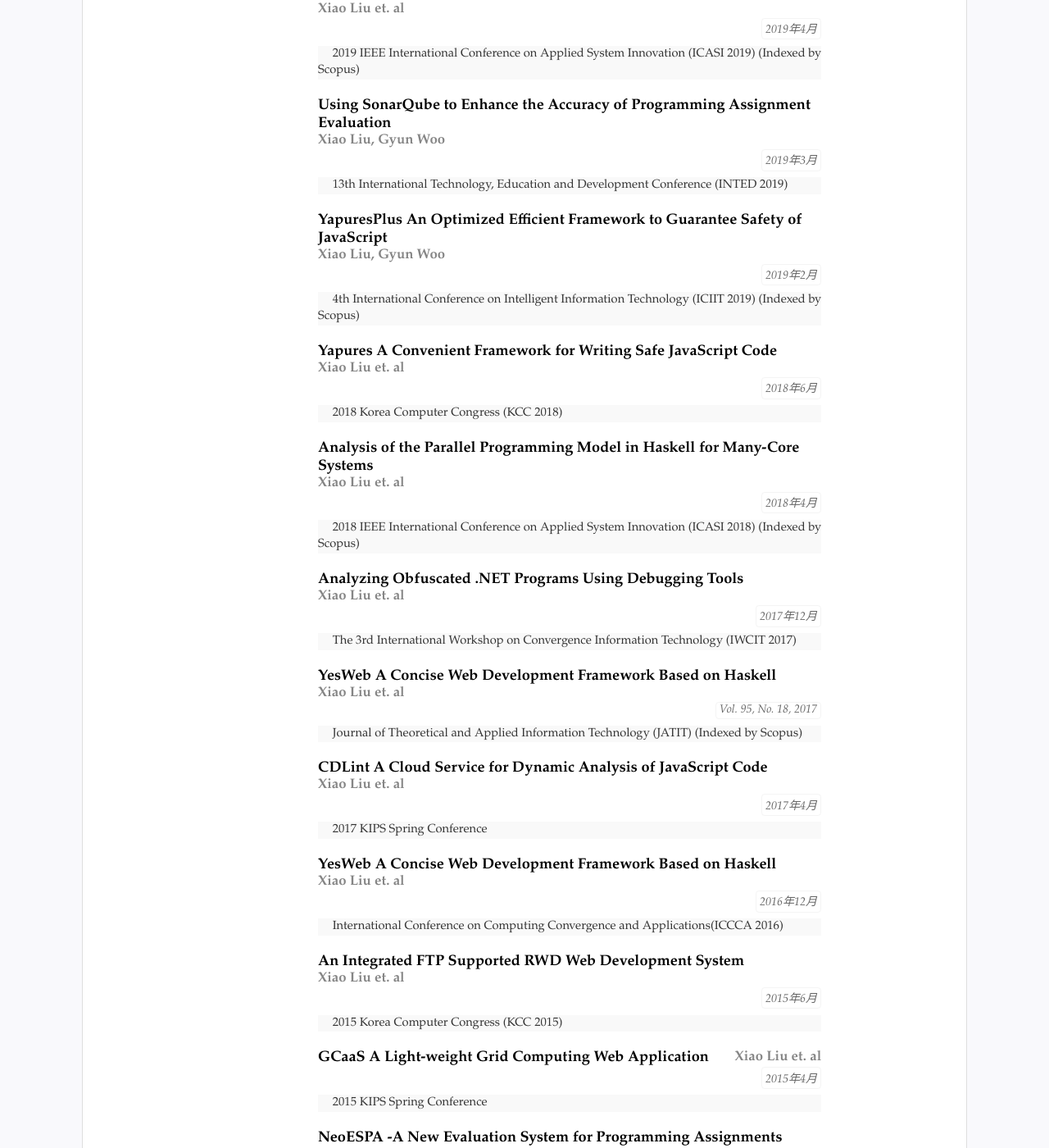
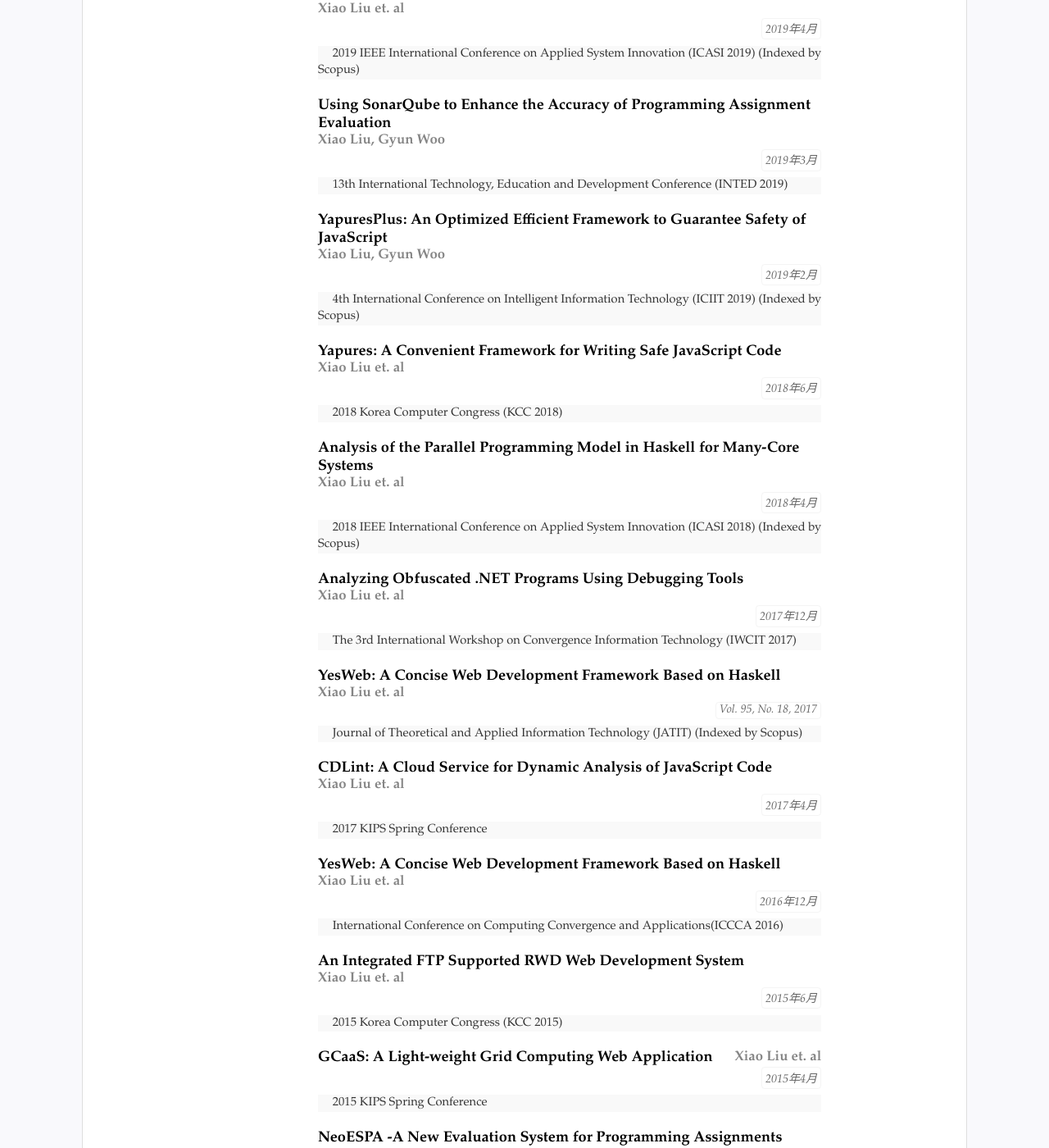
Before and after one commit to awesome-liuxiao/CV, a Jekyll site: the page built from index.html, in a window 1280 px wide and 1400 px high, scrolled down 2439 px. Shown: the whole window at 82% size. Built offline with Jekyll 4.4.1, drawn with Linux system fonts in a browser that asks for light colours; some of the changed text lies outside the part shown.

```diff
--- a/_data/resume.yml
+++ b/_data/resume.yml
@@ -125,11 +125,11 @@ main: #简历主要内容，
 - type: publications
   name: 发表论文
   content: #选择需要的格式
-  - title: CQpy A Handy Code Quality Inspector for Online Python Programming Courses
+  - title: 'CQpy: A Handy Code Quality Inspector for Online Python Programming Courses'
     sub: Xiao Liu, Gyun Woo
     duration: Vol. 37(6), 2021
     detail: International Journal of Engineering Education (IJEE) (Indexed by SCIE)
-  - title: CodeHelper A Web-Based Lightweight IDE for E-Mentoring in Online Programming Courses
+  - title: 'CodeHelper: A Web-Based Lightweight IDE for E-Mentoring in Online Programming Courses'
     sub: Xiao Liu, Gyun Woo
     duration: "2021年6月"
     detail: 2021 3rd International Conference on Computer Communication and the Internet (ICCCI 2021) (Indexed by Scopus)
@@ -153,11 +153,11 @@ main: #简历主要内容，
     sub: Xiao Liu, Gyun Woo
     duration: "2019年3月"
     detail: 13th International Technology, Education and Development Conference (INTED 2019)
-  - title: YapuresPlus An Optimized Efficient Framework to Guarantee Safety of JavaScript
+  - title: 'YapuresPlus: An Optimized Efficient Framework to Guarantee Safety of JavaScript'
     sub: Xiao Liu, Gyun Woo
     duration: "2019年2月"
     detail: 4th International Conference on Intelligent Information Technology (ICIIT 2019) (Indexed by Scopus)
-  - title: Yapures A Convenient Framework for Writing Safe JavaScript Code
+  - title: 'Yapures: A Convenient Framework for Writing Safe JavaScript Code'
     sub: Xiao Liu et. al
     duration: "2018年6月"
     detail: 2018 Korea Computer Congress (KCC 2018)
@@ -169,15 +169,15 @@ main: #简历主要内容，
     sub: Xiao Liu et. al
     duration: "2017年12月"
     detail: The 3rd International Workshop on Convergence Information Technology (IWCIT 2017)
-  - title: YesWeb A Concise Web Development Framework Based on Haskell
+  - title: 'YesWeb: A Concise Web Development Framework Based on Haskell'
     sub: Xiao Liu et. al
     duration: Vol. 95, No. 18, 2017
     detail: Journal of Theoretical and Applied Information Technology (JATIT) (Indexed by Scopus)
-  - title: CDLint A Cloud Service for Dynamic Analysis of JavaScript Code
+  - title: 'CDLint: A Cloud Service for Dynamic Analysis of JavaScript Code'
     sub: Xiao Liu et. al
     duration: "2017年4月"
     detail: 2017 KIPS Spring Conference
-  - title: YesWeb A Concise Web Development Framework Based on Haskell
+  - title: 'YesWeb: A Concise Web Development Framework Based on Haskell'
     sub: Xiao Liu et. al
     duration: "2016年12月"
     detail: International Conference on Computing Convergence and Applications(ICCCA 2016)
@@ -185,7 +185,7 @@ main: #简历主要内容，
     sub: Xiao Liu et. al
     duration: "2015年6月"
     detail: 2015 Korea Computer Congress (KCC 2015)
-  - title: GCaaS A Light-weight Grid Computing Web Application
+  - title: 'GCaaS: A Light-weight Grid Computing Web Application'
     sub: Xiao Liu et. al
     duration: "2015年4月"
     detail: 2015 KIPS Spring Conference
```
